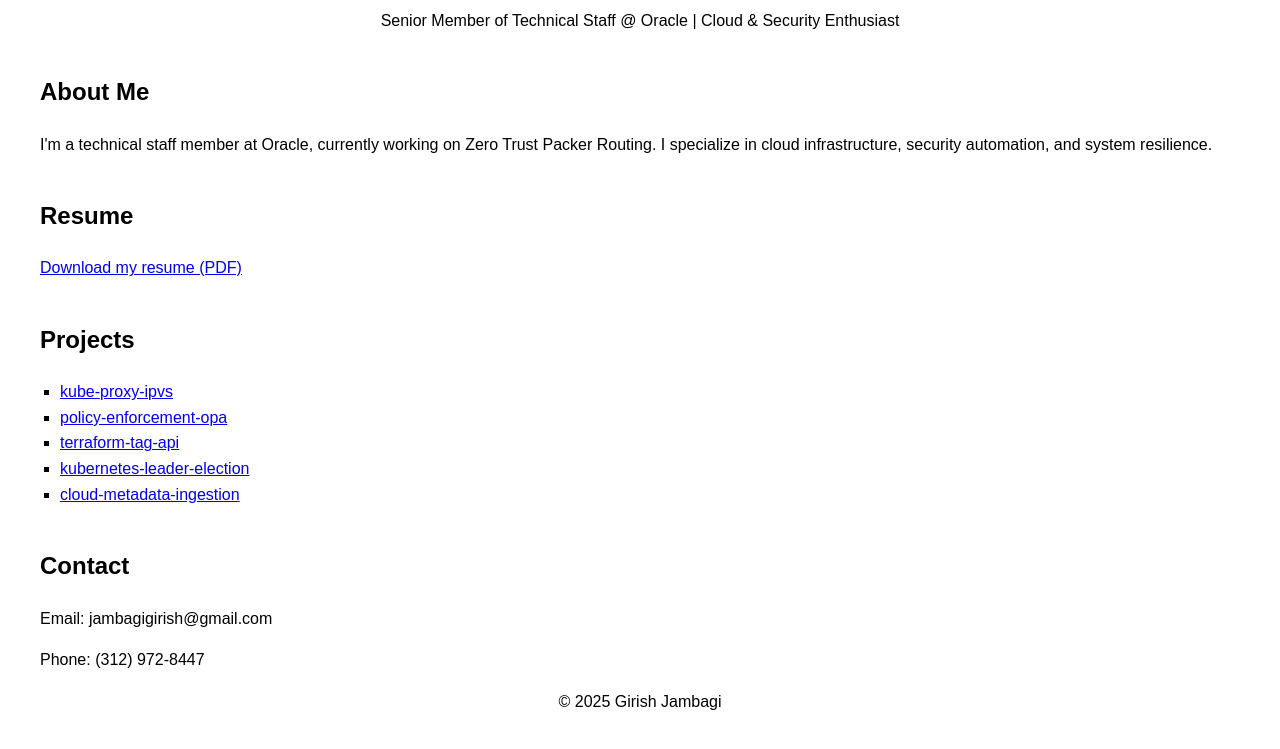
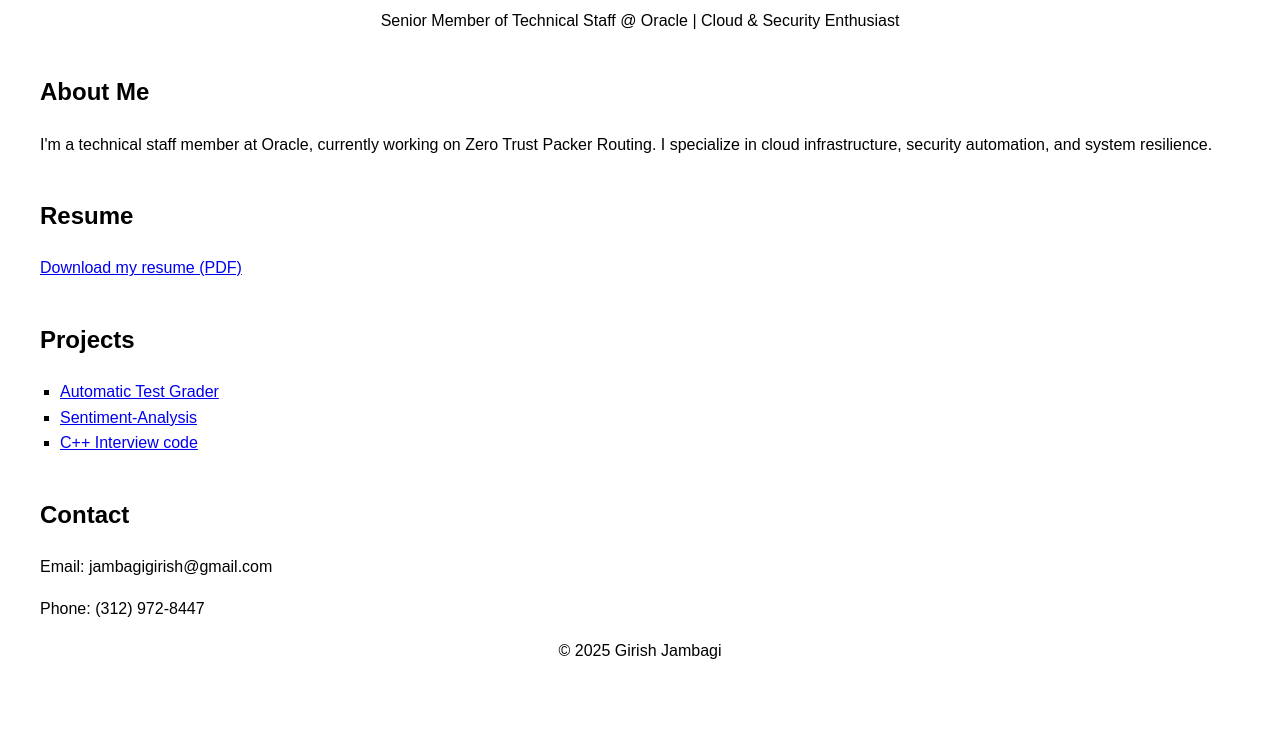
Before and after one commit to jambagigirish/girishjambagi.github.io, a plain HTML site: page index.html in a window 1280 px wide. Shown: the part 105-854 px from the top of the page. After the commit the page ends 808 px from the top, so only its background shows below. Drawn offline with Linux system fonts and the light colour scheme.

Commit message:
Update index.html

```diff
--- a/index.html
+++ b/index.html
@@ -31,11 +31,9 @@
   <div class="section">
     <h2>Projects</h2>
     <ul>
-      <li><a href="https://github.com/jambagigirish/kube-proxy-ipvs" target="_blank">kube-proxy-ipvs</a></li>
-      <li><a href="https://github.com/jambagigirish/policy-enforcement-opa" target="_blank">policy-enforcement-opa</a></li>
-      <li><a href="https://github.com/jambagigirish/terraform-tag-api" target="_blank">terraform-tag-api</a></li>
-      <li><a href="https://github.com/jambagigirish/kubernetes-leader-election" target="_blank">kubernetes-leader-election</a></li>
-      <li><a href="https://github.com/jambagigirish/cloud-metadata-ingestion" target="_blank">cloud-metadata-ingestion</a></li>
+      <li><a href="https://github.com/jambagigirish/Natural-Language-Processing" target="_blank">Automatic Test Grader</a></li>
+      <li><a href="https://github.com/jambagigirish/Sentiment-Analysis" target="_blank">Sentiment-Analysis</a></li>
+      <li><a href="https://github.com/jambagigirish/Programming" target="_blank">C++ Interview code</a></li>
     </ul>
   </div>
 
```
